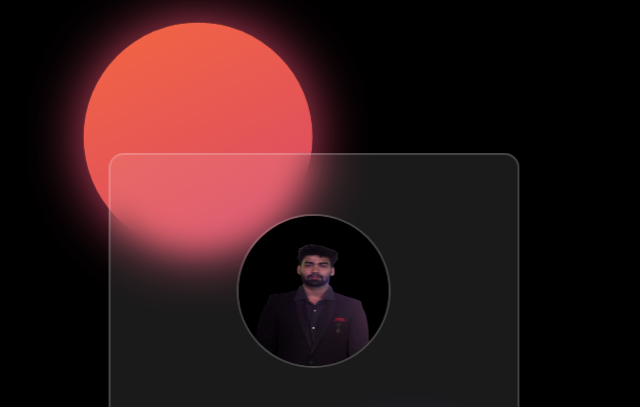
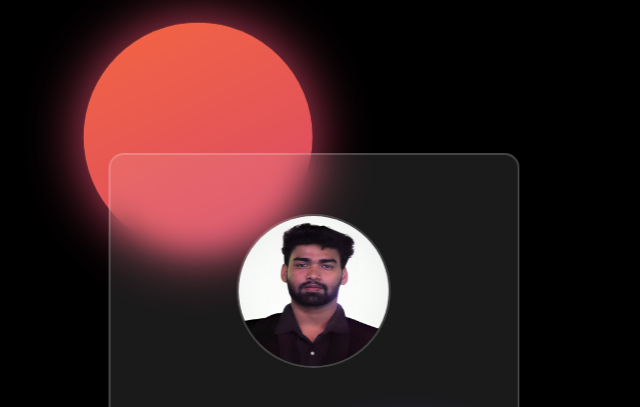
Before and after one commit to aryansingh-123/profile_modal, a plain HTML site: page index.html in a window 1280 px wide. Shown: the top 407 px of the page, without its empty margins (326-966 px from the left). Drawn offline with Linux system fonts and the light colour scheme.

Commit message:
Update index.html

```diff
--- a/index.html
+++ b/index.html
@@ -17,7 +17,7 @@
   <div class="wrapper">
     <div class="card-wrapper">
       <div>
-        <img src="./images/profile.png" alt="user" />
+        <img src="./images/profile-prop.jpeg" alt="user" />
       </div>
       <div class="user-name">
         <h2>Aryan Kumar Singh</h2>
```
